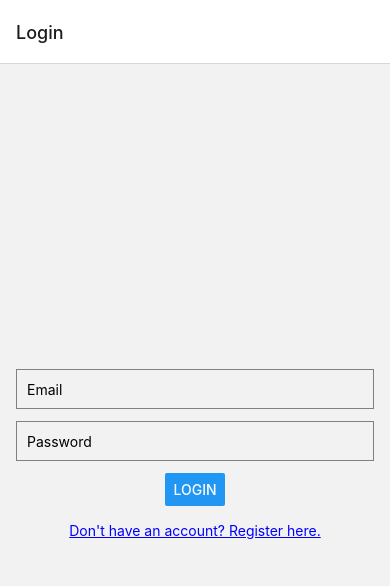
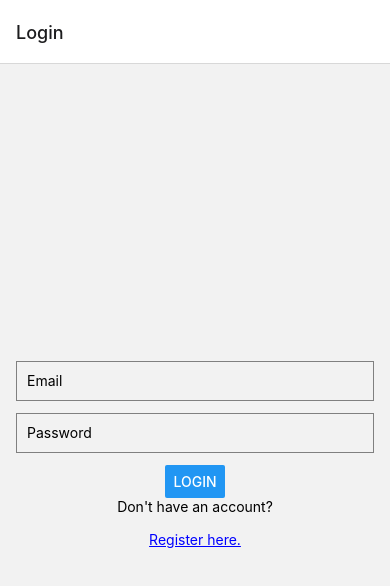
Before and after one commit to HasanC14/WriteRight-React-Native-App, a React Native app: screen /Login in a window 390 px wide. Shown: the top 586 px of the page. Built offline with nearby package versions, Linux system fonts and the light colour scheme; no server answers.

Commit message:
Login and Register Page added

```diff
--- a/Components/Login.js
+++ b/Components/Login.js
@@ -37,8 +37,9 @@ const Login = ({ navigation }) => {
       />
       <Button title="Login" onPress={handleLogin} />
       {error && <Text style={styles.error}>{error}</Text>}
+      <Text>Don't have an account?</Text>
       <Text style={styles.registerLink} onPress={navigateToRegister}>
-        Don't have an account? Register here.
+        Register here.
       </Text>
     </View>
   );
```
